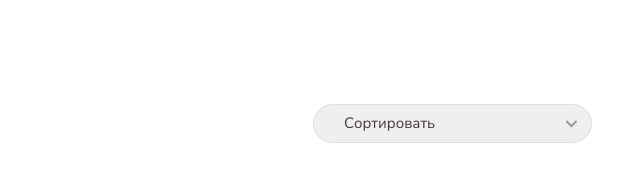
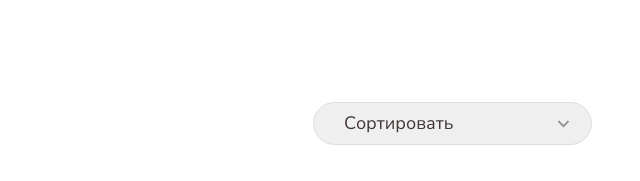
Before and after one commit to gudym53/Module01-Burger, a plain HTML site: page index.html in a window 1280 px wide. Shown: the part 1137-1318 px from the top of the page, 638-1278 px from the left. Drawn offline with nearby package versions, Linux system fonts and the light colour scheme.

Commit message:
Update main.css

```diff
--- a/styles/main.css
+++ b/styles/main.css
@@ -249,13 +249,13 @@ header {
    padding: 10px 30px;
    border-radius: 22px;
    color:  #443737;
-   font-size: 15px;
+   font-size: 18px;
    appearance: none;
    flex-basis: 279px;
    background-image: url(../images/arrow.svg);
    background-size: 12.79px 7.75px;
    background-repeat: no-repeat;
-   background-position: 95% center;
+   background-position: 92% center;
 }
 
 .menu-grid {
```
